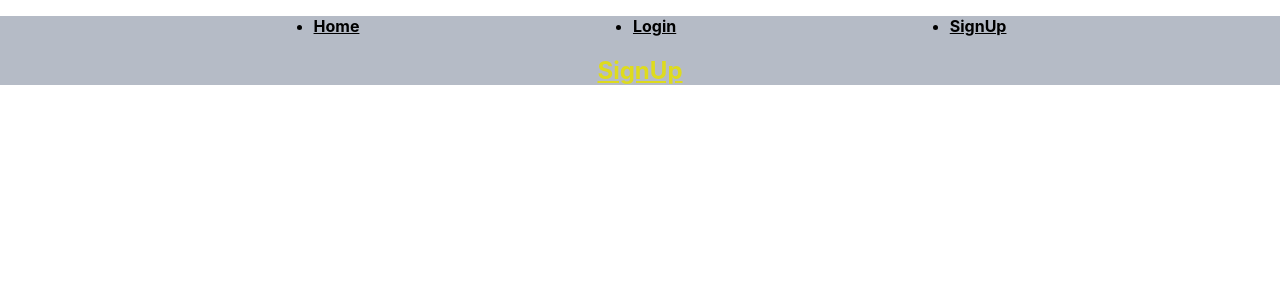
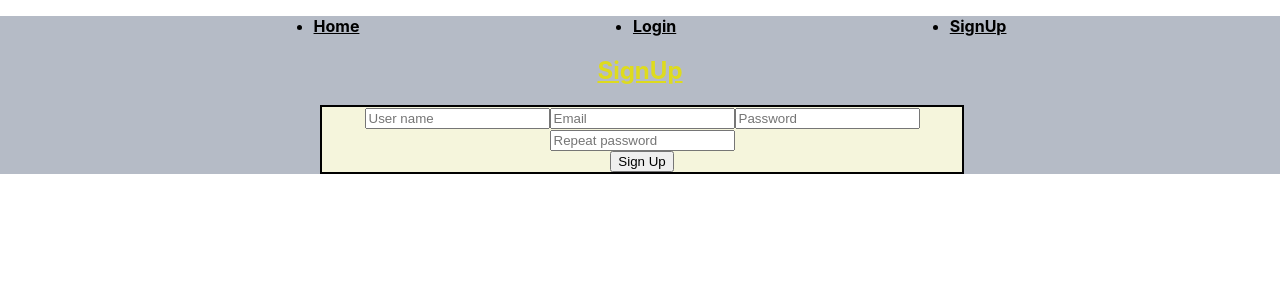
Before and after one commit to kfigaj87/reactjs-social-app, a React (Create React App) app: page /signup in a window 1280 px wide. Shown: the top 300 px of the page. Built offline with nearby package versions, Linux system fonts and the light colour scheme.

Commit message:
update 7

```diff
--- /dev/null
+++ b/src/components/AddPost.js
@@ -0,0 +1,15 @@
+import React from "react";
+import "./AddPost.css";
+
+const AddPost = () => {
+  return (
+    <div className="addpost">
+      <form>
+        <input type="textarea" name="" placeholder="add..."></input>
+        <button>Add Post</button>
+      </form>
+    </div>
+  );
+};
+
+export default AddPost;
--- a/src/components/Post.js
+++ b/src/components/Post.js
@@ -1,7 +1,18 @@
-import React from "react";
+import React, { useState } from "react";
+import axios from "axios";
 import "./Post.css";
+import AddPost from "./AddPost";
 
 const Post = (props) => {
+  const [postContent, setpostContent] = useState();
+
+  const addPost = () => {
+    axios.post("https://akademia108.pl/api/social-app/post/add").then((res) => {
+      const postContent = res.data;
+
+      setpostContent(postContent);
+    });
+  };
   // console.log(props.post);
   return (
     <div className="post">
--- a/src/routes/AppRoutes.js
+++ b/src/routes/AppRoutes.js
@@ -3,6 +3,7 @@ import React from "react";
 import Home from "../views/Home";
 import Login from "../views/Login";
 import Signup from "../views/Signup";
+import AddPost from "../components/AddPost";
 
 import { Routes, Route } from "react-router-dom";
 import "./AppRoutes.css";
@@ -11,13 +12,12 @@ const AppRoutes = (props) => {
   return (
     <Routes>
       <Route path="/" element={<Home />} />
-
       <Route
         path="login"
         element={<Login user={props.user} setUser={props.setUser} />}
       />
-
       <Route path="signup" element={<Signup />} />
+      <Route path="addpost" element={<AddPost />} />
     </Routes>
   );
 };
--- a/src/views/Home.js
+++ b/src/views/Home.js
@@ -1,6 +1,8 @@
-import React, { useState, useEffect, useReducer } from "react";
-import axios, { Axios } from "axios";
+import React, { useState, useEffect } from "react";
+import axios from "axios";
 import Post from "../components/Post";
+import AddPost from "../components/AddPost";
+import { Link } from "react-router-dom";
 
 import "./Home.css";
 
@@ -29,6 +31,15 @@ const Home = () => {
         setPosts(posts.concat(postsNext));
       });
   };
+  const getPrevPosts = () => {
+    axios
+      .post("https://akademia108.pl/api/social-app/post/newer-then")
+      .then((res) => {
+        const postPrev = res.data;
+
+        // setPosts(postPrev);
+      });
+  };
 
   useEffect(() => {
     getLatestPosts();
@@ -37,6 +48,12 @@ const Home = () => {
   return (
     <div className="home">
       <h2 className="nav-h">Home</h2>
+      <div>
+        <Link to="/addpost" className="add-post">
+          Add Post
+        </Link>
+      </div>
+
       <div className="postList">
         {posts.map((post) => {
           return <Post post={post} key={post.id} />;
--- a/src/views/Signup.css
+++ b/src/views/Signup.css
@@ -0,0 +1,10 @@
+.signup-form {
+  border: 2px solid black;
+  background-color: beige;
+  height: auto;
+  width: 50%;
+  margin-left: 25%;
+  display: flex;
+  flex-wrap: wrap;
+  justify-content: center;
+}
--- a/src/views/Signup.js
+++ b/src/views/Signup.js
@@ -5,6 +5,22 @@ const Signup = () => {
   return (
     <div className="signup">
       <h2 className="nav-h">SignUp</h2>
+      <div className="signup-form">
+        <form>
+          <input type="text" name="username" placeholder="User name"></input>
+          {/* <br></br> */}
+          <input type="email" name="email" placeholder="Email"></input>
+          {/* <br></br> */}
+          <input type="password" name="password" placeholder="Password"></input>
+          {/* <br></br> */}
+          <input
+            type="password"
+            name="password"
+            placeholder="Repeat password"
+          ></input>
+        </form>
+        <button className="btn-signup">Sign Up</button>
+      </div>
     </div>
   );
 };
```
Also changed, not shown: src/components/AddPost.css (added).
